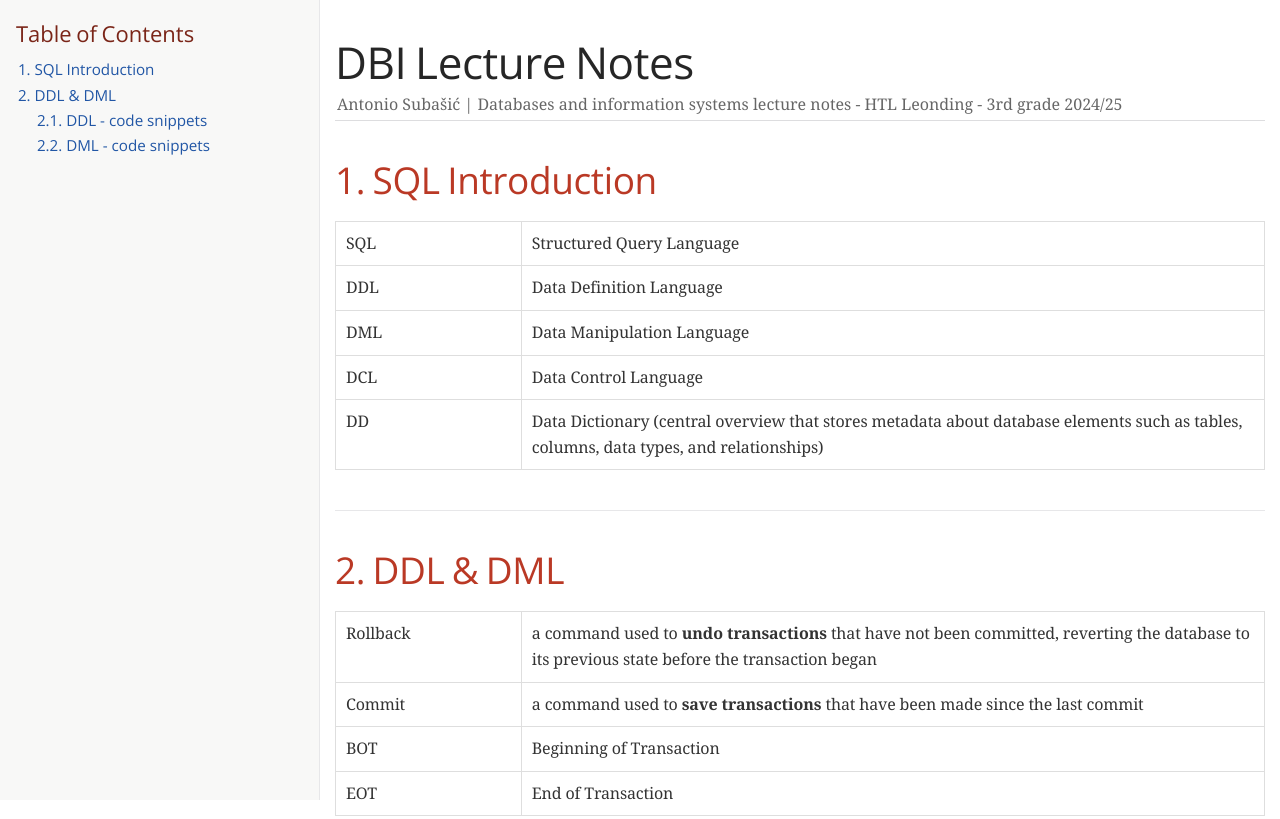
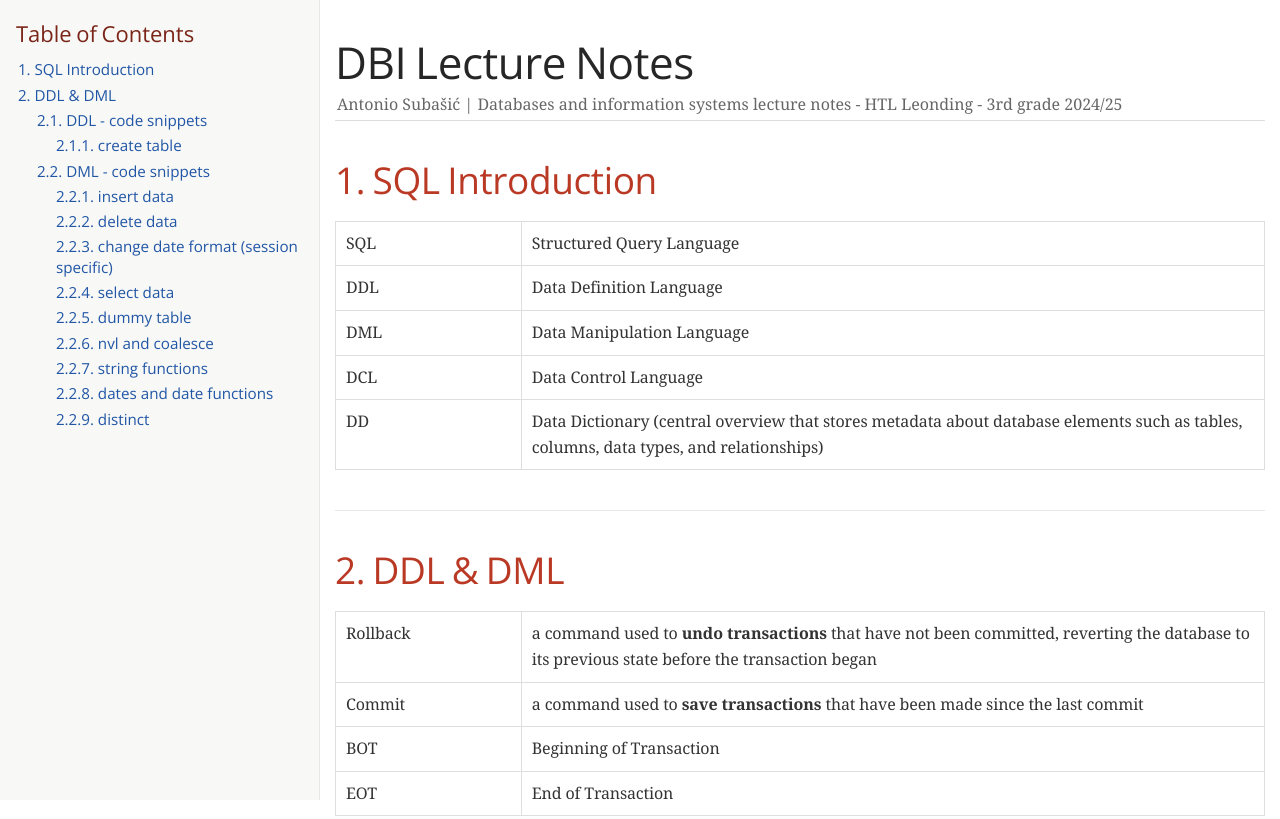
Before and after one commit to antoniosubasic/DBI-course-materials-3rd, a plain HTML site: page index.html in a window 1280 px wide. Shown: the top 819 px of the page. Drawn offline with nearby package versions, Linux system fonts and the light colour scheme; a web font is replaced by a local one.

Commit message:
deploy: 3e4f0d641608f046af4e8793bac8c7bf0c93309d

```diff
--- a/index.html
+++ b/index.html
@@ -447,8 +447,24 @@ body.book #toc,body.book #preamble,body.book h1.sect0,body.book .sect1>h2{page-b
 <li><a href="#_sql_introduction">1. SQL Introduction</a></li>
 <li><a href="#_ddl_dml">2. DDL &amp; DML</a>
 <ul class="sectlevel2">
-<li><a href="#_ddl_code_snippets">2.1. DDL - code snippets</a></li>
-<li><a href="#_dml_code_snippets">2.2. DML - code snippets</a></li>
+<li><a href="#_ddl_code_snippets">2.1. DDL - code snippets</a>
+<ul class="sectlevel3">
+<li><a href="#_create_table">2.1.1. create table</a></li>
+</ul>
+</li>
+<li><a href="#_dml_code_snippets">2.2. DML - code snippets</a>
+<ul class="sectlevel3">
+<li><a href="#_insert_data">2.2.1. insert data</a></li>
+<li><a href="#_delete_data">2.2.2. delete data</a></li>
+<li><a href="#_change_date_format_session_specific">2.2.3. change date format (session specific)</a></li>
+<li><a href="#_select_data">2.2.4. select data</a></li>
+<li><a href="#_dummy_table">2.2.5. dummy table</a></li>
+<li><a href="#_nvl_and_coalesce">2.2.6. nvl and coalesce</a></li>
+<li><a href="#_string_functions">2.2.7. string functions</a></li>
+<li><a href="#_dates_and_date_functions">2.2.8. dates and date functions</a></li>
+<li><a href="#_distinct">2.2.9. distinct</a></li>
+</ul>
+</li>
 </ul>
 </li>
 </ul>
@@ -650,7 +666,7 @@ select to_char(sysdate, 'Year') from dual;</code></pre>
 </div>
 <div id="footer">
 <div id="footer-text">
-Last updated 2024-10-12 10:48:28 UTC
+Last updated 2024-10-12 10:50:12 UTC
 </div>
 </div>
 </body>
```
